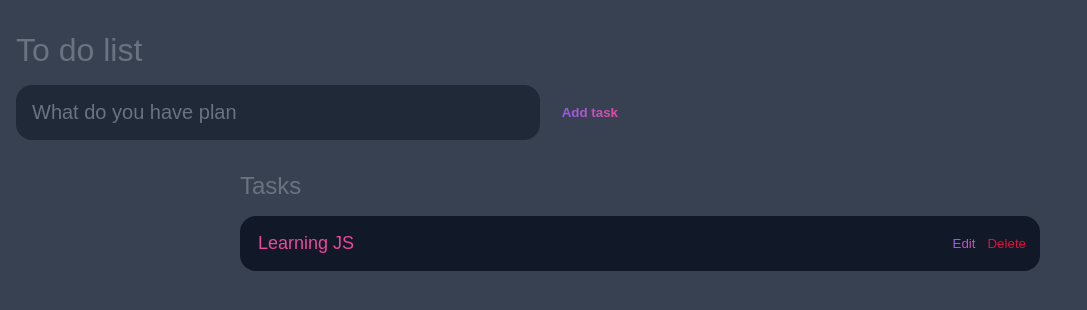
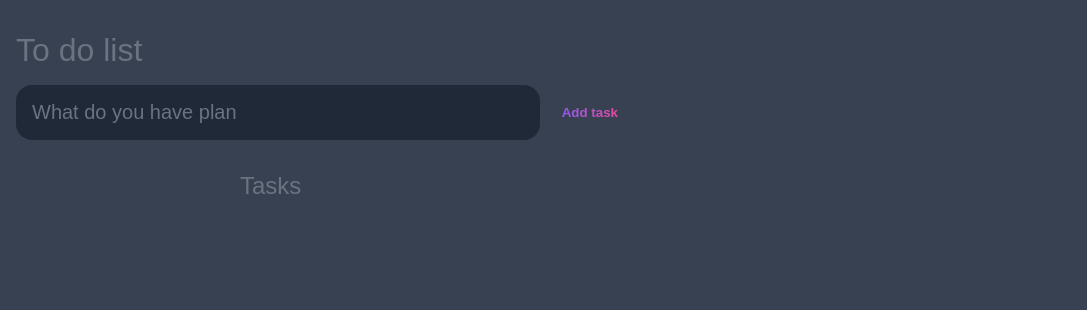
Before and after one commit to nurhossainarman/Basic-projects, a plain HTML site: page index.html in a window 1280 px wide. Shown: the whole page, without its empty margins (0-1087 px from the left). Drawn offline with Linux system fonts and the light colour scheme.

Commit message:
update index.html

```diff
--- a/index.html
+++ b/index.html
@@ -24,18 +24,7 @@
     <section class="task-list">
         <h2>Tasks</h2>
         <div id="tasks">
-            <div class="task">
-                <div class="content">
-                    <input
-                        type="text"
-                        class="text"
-                        value="Learning JS"
 
-                        >
-                </div>
-                <div class="actions">
-                    <button class="edit">Edit</button>
-                    <button class="delete">Delete</button>
                 </div>
 
     </section>
```
